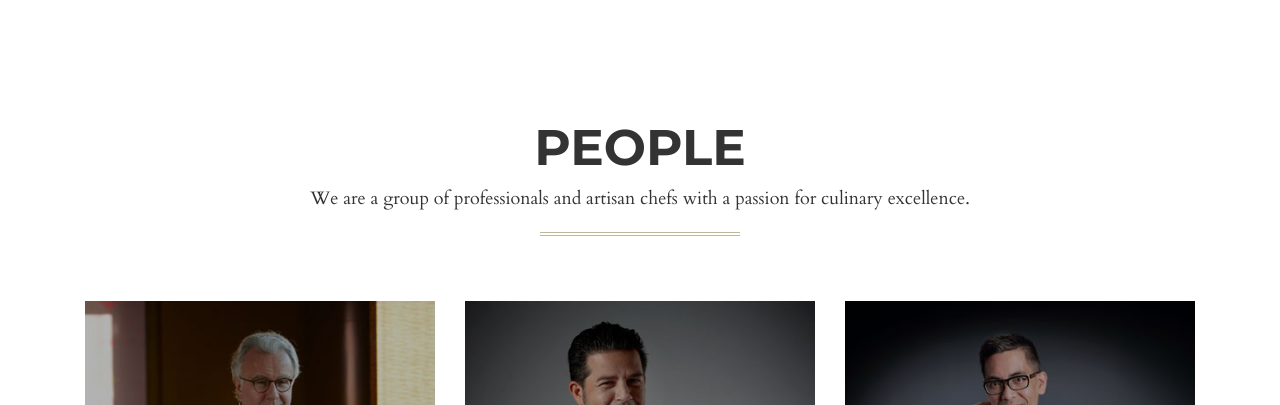
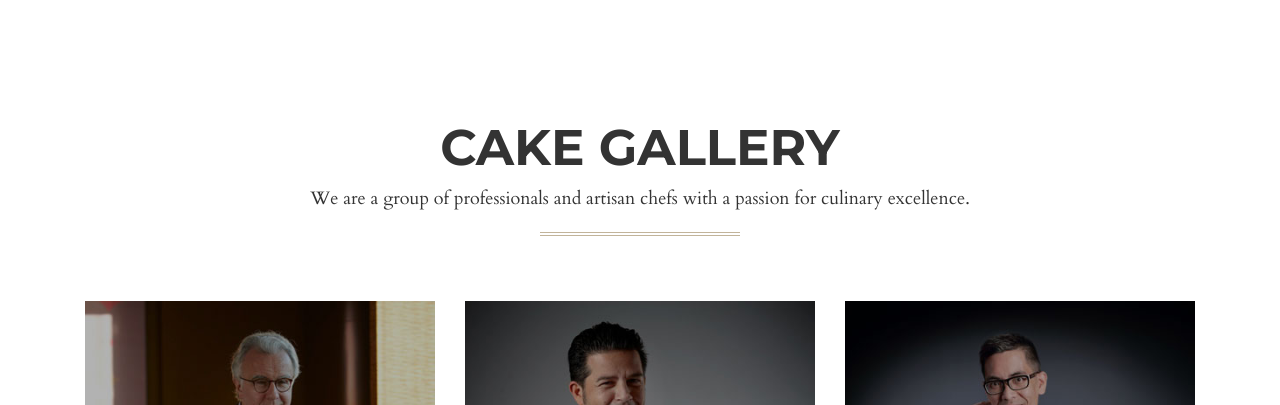
Before and after one commit to pcreglow/WJ-Culinary, a website: page index.html in a window 1280 px wide. Shown: the part 2160-2565 px from the top of the page. Drawn offline with Linux system fonts and the light colour scheme.

Commit message:
Changed h2 element in gallery section

```diff
--- a/index.html
+++ b/index.html
@@ -146,7 +146,7 @@
         <div class="container text-center wow fadeIn">
             <div class="row">
                 <div class="col-lg-12">
-                    <h2>People</h2>
+                    <h2>Cake Gallery</h2>
                     <p>We are a group of professionals and artisan chefs with a passion for culinary excellence.</p>
                     <hr class="colored">
                 </div>
```
